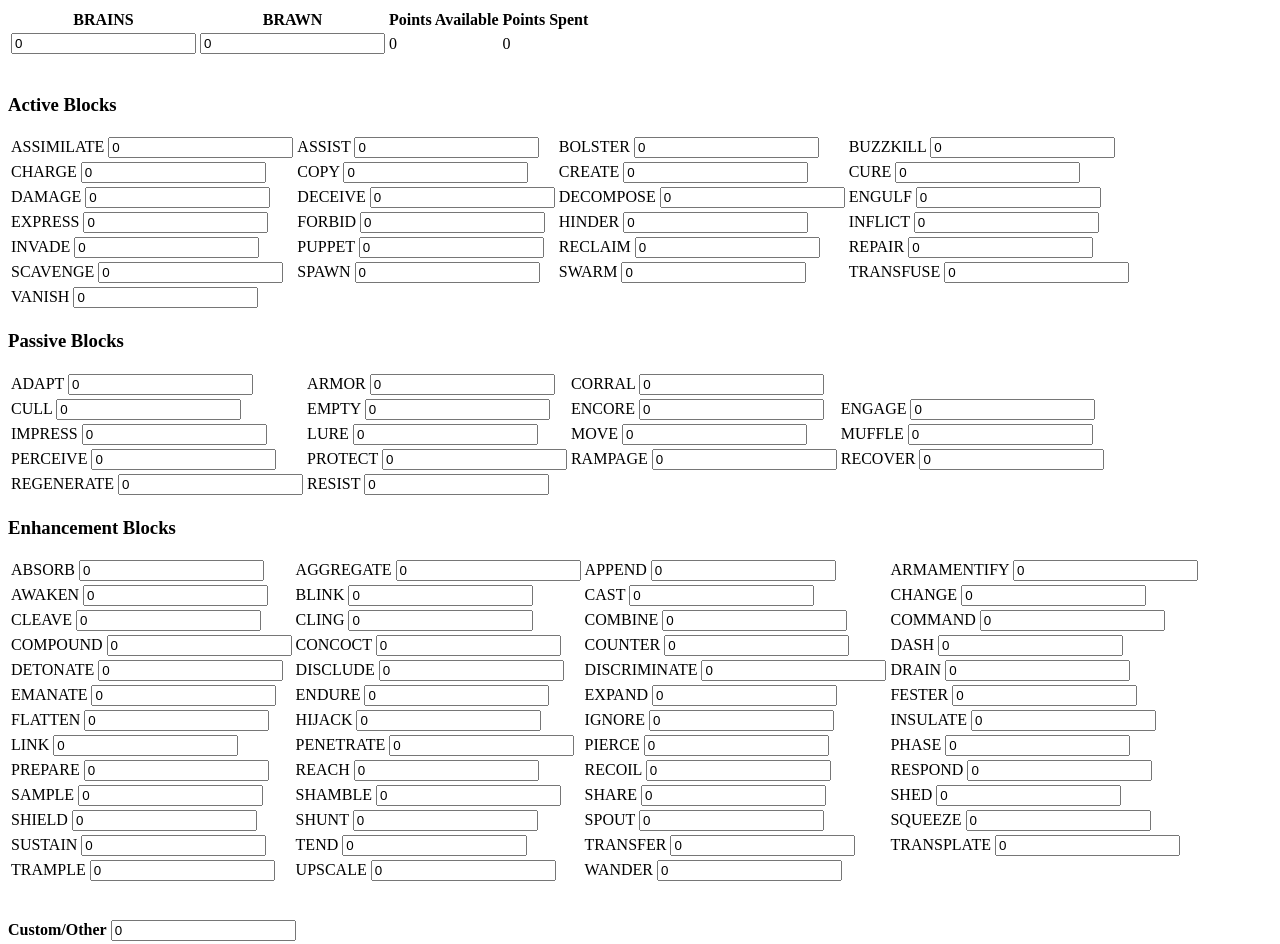
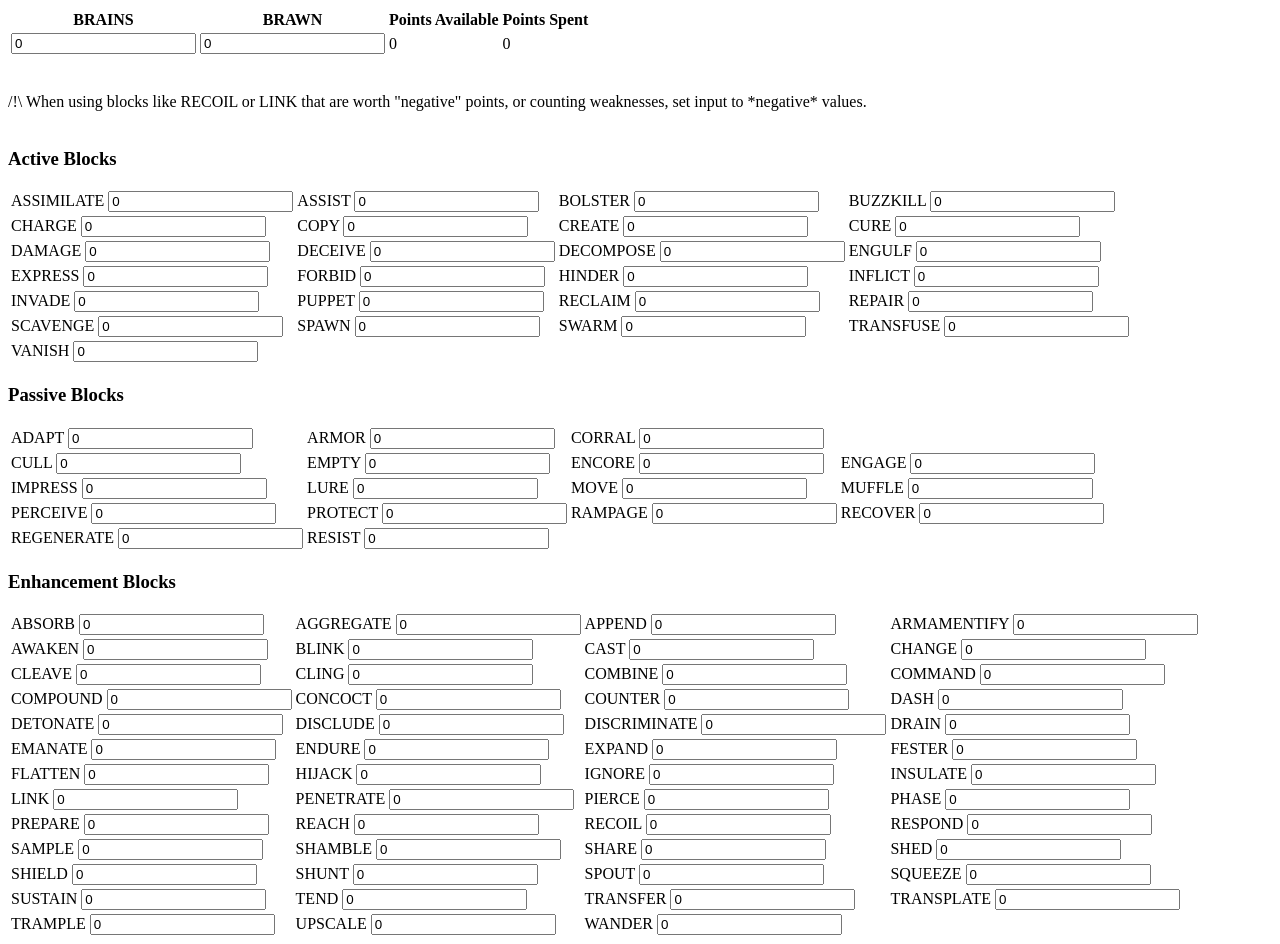
Before and after one commit to cspark711/mortapoints.github.com, a plain HTML site: page index.html in a window 1280 px wide. Shown: the top 944 px of the page. Drawn offline with Linux system fonts and the light colour scheme.

Commit message:
Update index.html
Signed-off-by: cspark <talexanderb7025@gmail.com>

```diff
--- a/index.html
+++ b/index.html
@@ -34,6 +34,11 @@
 				</td>
 			</tr>
 		</table>
+		<br/>
+		<br/>
+		/!\ When using blocks like RECOIL or LINK that are worth "negative" points,
+		or counting weaknesses, set input to *negative* values.
+		<br/>
 		<br/>
 		<h3>
 			Active Blocks
```
